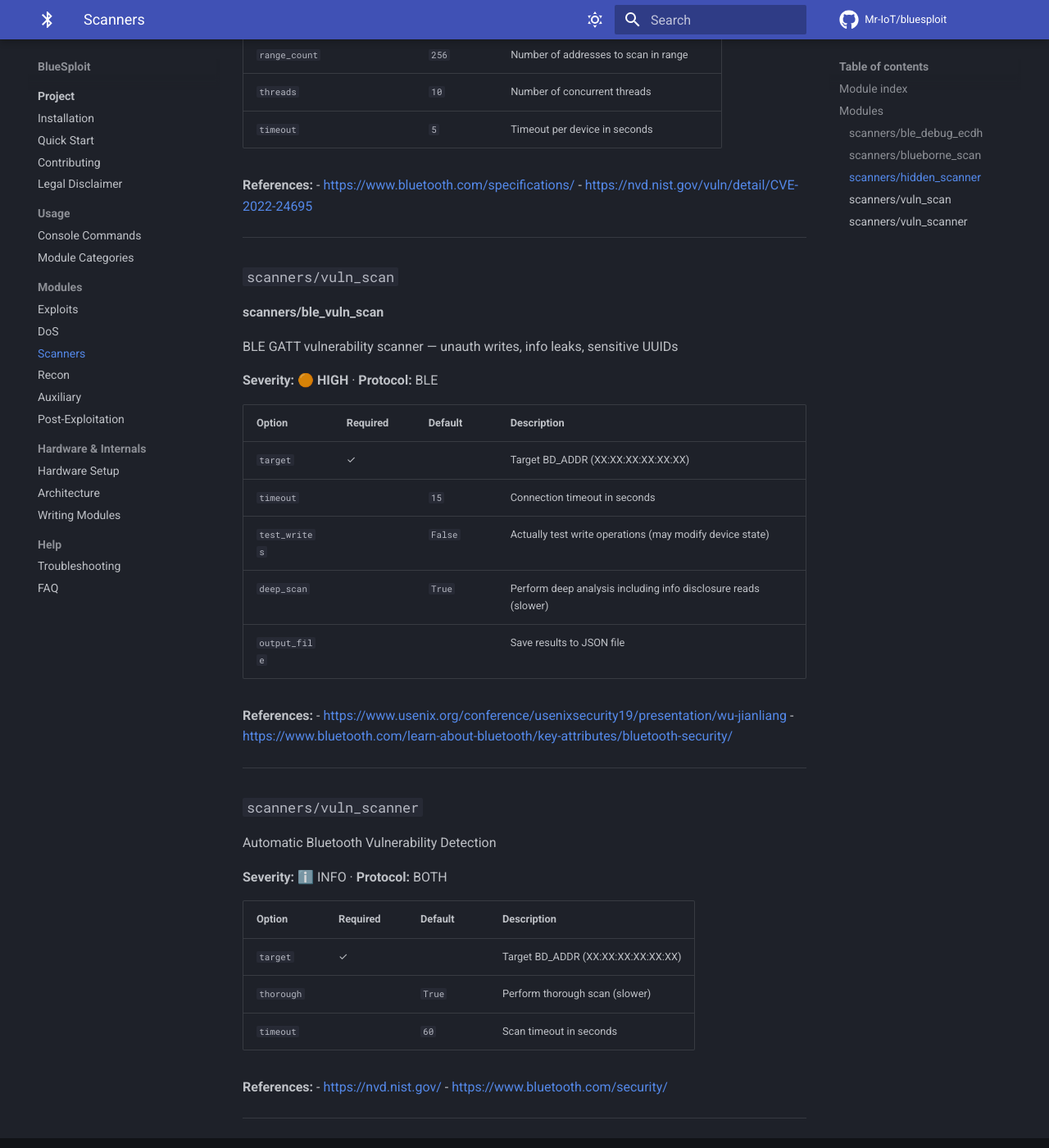
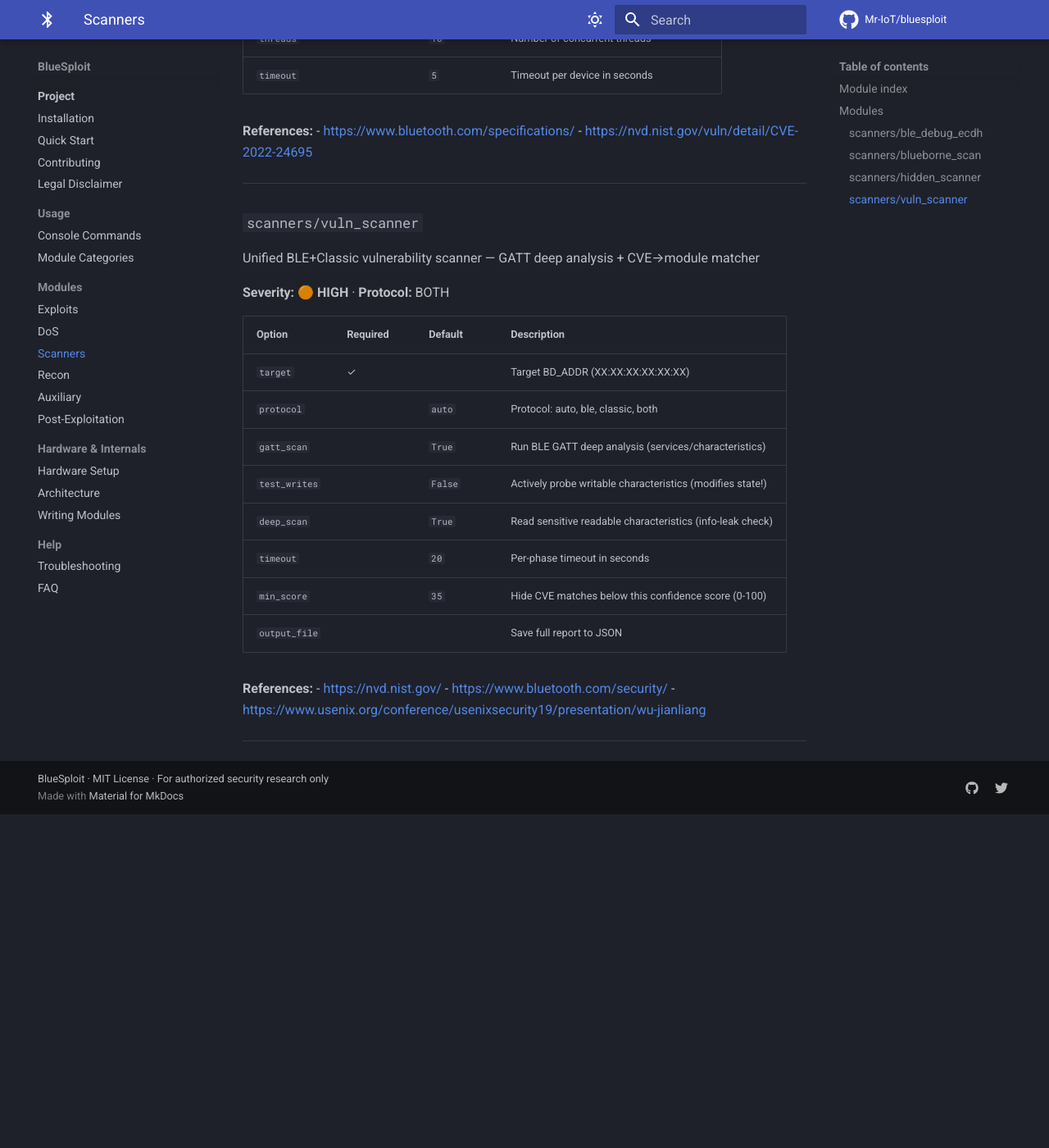
Before and after one commit to V33RU/bluesploit, an MkDocs documentation site: the page built from docs/scanners.md, in a window 1280 px wide and 1400 px high, scrolled down 2464 px. Shown: the whole window at 82% size. Built offline with MkDocs 1.6.1 and Material for MkDocs 9.7.7, drawn with Linux system fonts in a browser that asks for light colours; comment, search, counter and statistics services are not loaded; after the commit the page ends 3457 px from its top, so only the background shows below that; some of the changed text lies outside the part shown.

Commit message:
Update scanners.md

```diff
--- a/docs/scanners.md
+++ b/docs/scanners.md
@@ -16,8 +16,7 @@
 | [`scanners/ble_debug_ecdh`](#scannersble_debug_ecdh) | 🟠 **HIGH** | — | Detect Bluetooth devices that use the published BT SIG debug ECDH key pair — … |
 | [`scanners/blueborne_scan`](#scannersblueborne_scan) | 🟠 **HIGH** | — | Scan for BlueBorne vulnerable devices (CVE-2017-*) |
 | [`scanners/hidden_scanner`](#scannershidden_scanner) | ℹ️ INFO | CVE-2022-24695 | Find Non-Discoverable Bluetooth Devices |
-| [`scanners/vuln_scan`](#scannersvuln_scan) | 🟠 **HIGH** | — | BLE GATT vulnerability scanner — unauth writes, info leaks, sensitive UUIDs |
-| [`scanners/vuln_scanner`](#scannersvuln_scanner) | ℹ️ INFO | — | Automatic Bluetooth Vulnerability Detection |
+| [`scanners/vuln_scanner`](#scannersvuln_scanner) | 🟠 **HIGH** | — | Unified BLE+Classic vulnerability scanner — GATT deep analysis + CVE→module m… |
 
 ---
 
@@ -92,42 +91,26 @@
 
 ---
 
-### `scanners/vuln_scan`
+### `scanners/vuln_scanner`
 
-**scanners/ble_vuln_scan**
+Unified BLE+Classic vulnerability scanner — GATT deep analysis + CVE→module matcher
 
-BLE GATT vulnerability scanner — unauth writes, info leaks, sensitive UUIDs
-
-**Severity:** 🟠 **HIGH** · **Protocol:** BLE
+**Severity:** 🟠 **HIGH** · **Protocol:** BOTH
 
 | Option | Required | Default | Description |
 |---|---|---|---|
 | `target` | ✓ |  | Target BD_ADDR (XX:XX:XX:XX:XX:XX) |
-| `timeout` |  | `15` | Connection timeout in seconds |
-| `test_writes` |  | `False` | Actually test write operations (may modify device state) |
-| `deep_scan` |  | `True` | Perform deep analysis including info disclosure reads (slower) |
-| `output_file` |  |  | Save results to JSON file |
-
-**References:**
-- <https://www.usenix.org/conference/usenixsecurity19/presentation/wu-jianliang>
-- <https://www.bluetooth.com/learn-about-bluetooth/key-attributes/bluetooth-security/>
-
----
-
-### `scanners/vuln_scanner`
-
-Automatic Bluetooth Vulnerability Detection
-
-**Severity:** ℹ️ INFO · **Protocol:** BOTH
-
-| Option | Required | Default | Description |
-|---|---|---|---|
-| `target` | ✓ |  | Target BD_ADDR (XX:XX:XX:XX:XX:XX) |
-| `thorough` |  | `True` | Perform thorough scan (slower) |
-| `timeout` |  | `60` | Scan timeout in seconds |
+| `protocol` |  | `auto` | Protocol: auto, ble, classic, both |
+| `gatt_scan` |  | `True` | Run BLE GATT deep analysis (services/characteristics) |
+| `test_writes` |  | `False` | Actively probe writable characteristics (modifies state!) |
+| `deep_scan` |  | `True` | Read sensitive readable characteristics (info-leak check) |
+| `timeout` |  | `20` | Per-phase timeout in seconds |
+| `min_score` |  | `35` | Hide CVE matches below this confidence score (0-100) |
+| `output_file` |  |  | Save full report to JSON |
 
 **References:**
 - <https://nvd.nist.gov/>
 - <https://www.bluetooth.com/security/>
+- <https://www.usenix.org/conference/usenixsecurity19/presentation/wu-jianliang>
 
 ---
```
Also changed, not shown: other parts of docs/scanners.md (+1 -1 lines).
